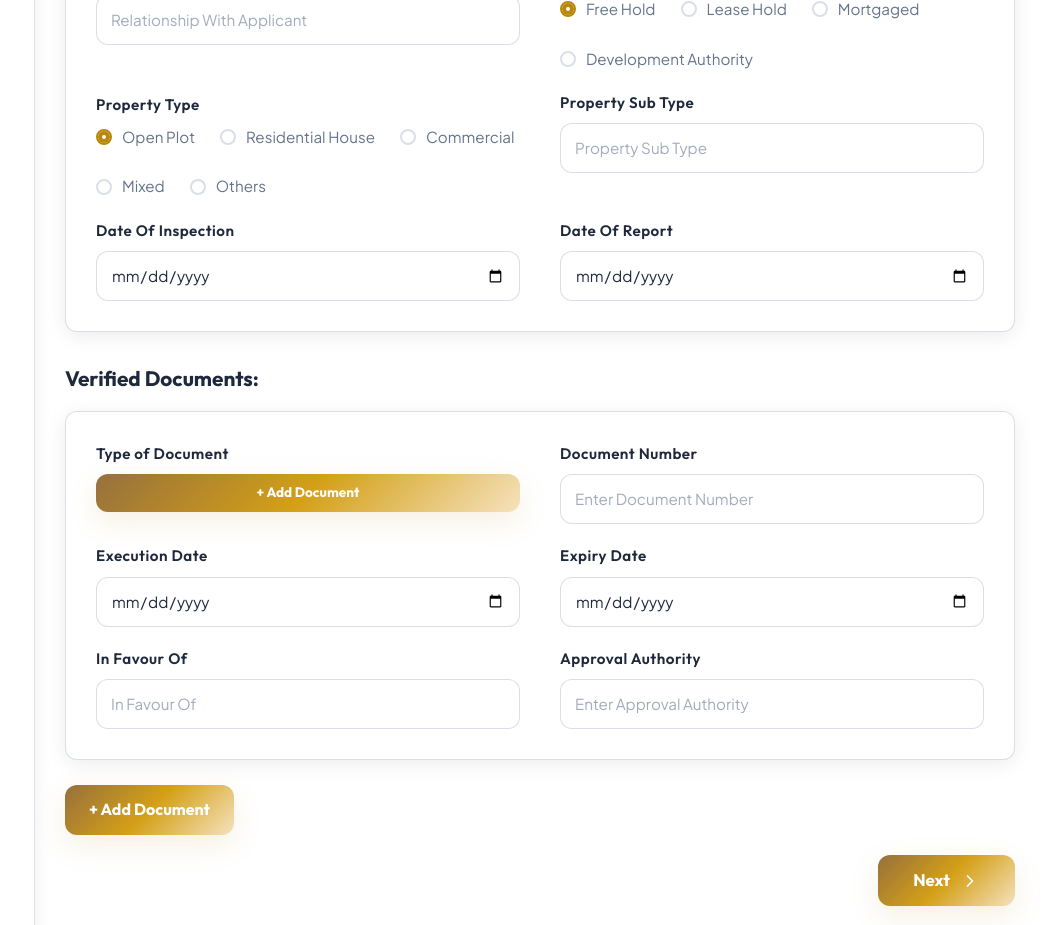
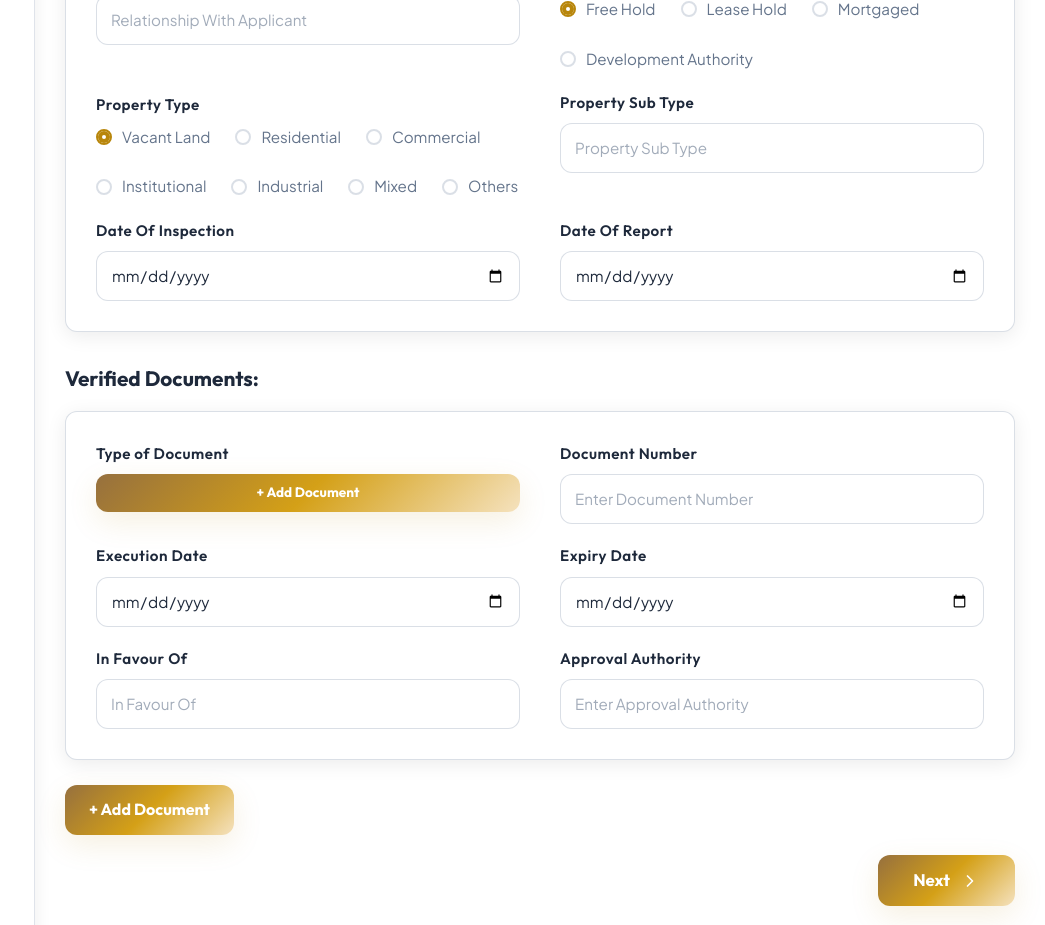
Before and after one commit to omchangela/kgn-associates, a Next.js app: page /property-values in a window 1280 px wide. Shown: the part 1320-2245 px from the top of the page, without its empty margins (235-1280 px from the left). Built offline with nearby package versions, Linux system fonts and the light colour scheme.

Commit message:
Update: Property Type options and add dynamic manual input box when Others is selected

```diff
--- a/src/app/property-values/page.js
+++ b/src/app/property-values/page.js
@@ -297,12 +297,24 @@ const PropertyValues = () => {
                     <div>
                       <label className={styles.label}>Property Type</label>
                       <div className={styles.radioGroup}>
-                        <Radio label="Open Plot" name="type" value="open_plot" section="institutionDetails" field="property_type" />
-                        <Radio label="Residential House" name="type" value="residential_house" section="institutionDetails" field="property_type" />
+                        <Radio label="Vacant Land" name="type" value="vacant_land" section="institutionDetails" field="property_type" />
+                        <Radio label="Residential" name="type" value="residential" section="institutionDetails" field="property_type" />
                         <Radio label="Commercial" name="type" value="commercial" section="institutionDetails" field="property_type" />
+                        <Radio label="Institutional" name="type" value="institutional" section="institutionDetails" field="property_type" />
+                        <Radio label="Industrial" name="type" value="industrial" section="institutionDetails" field="property_type" />
                         <Radio label="Mixed" name="type" value="mixed" section="institutionDetails" field="property_type" />
                         <Radio label="Others" name="type" value="others" section="institutionDetails" field="property_type" />
                       </div>
+                      {formData.institutionDetails?.property_type === 'others' && (
+                        <div style={{ marginTop: '14px', width: '100%', maxWidth: '400px' }}>
+                          <InputGroup
+                            label="Specify Property Type"
+                            placeholder="Enter property type manually"
+                            section="institutionDetails"
+                            field="other_property_type"
+                          />
+                        </div>
+                      )}
                     </div>
 
                     <InputGroup label="Property Sub Type" placeholder="Property Sub Type" section="institutionDetails" field="property_sub_type" />
--- a/src/app/property-values/propertyFormState.js
+++ b/src/app/property-values/propertyFormState.js
@@ -16,7 +16,8 @@ export const initialFormData = {
     person_met_contact_number: '',
     relationship_with_applicant: '',
     property_holding_type: 'freehold',
-    property_type: 'open_plot',
+    property_type: 'vacant_land',
+    other_property_type: '',
     property_sub_type: '',
     date_of_inspection: '',
     date_of_report: '',
```
Also changed, not shown: src/lib/pdfGenerator.js.
